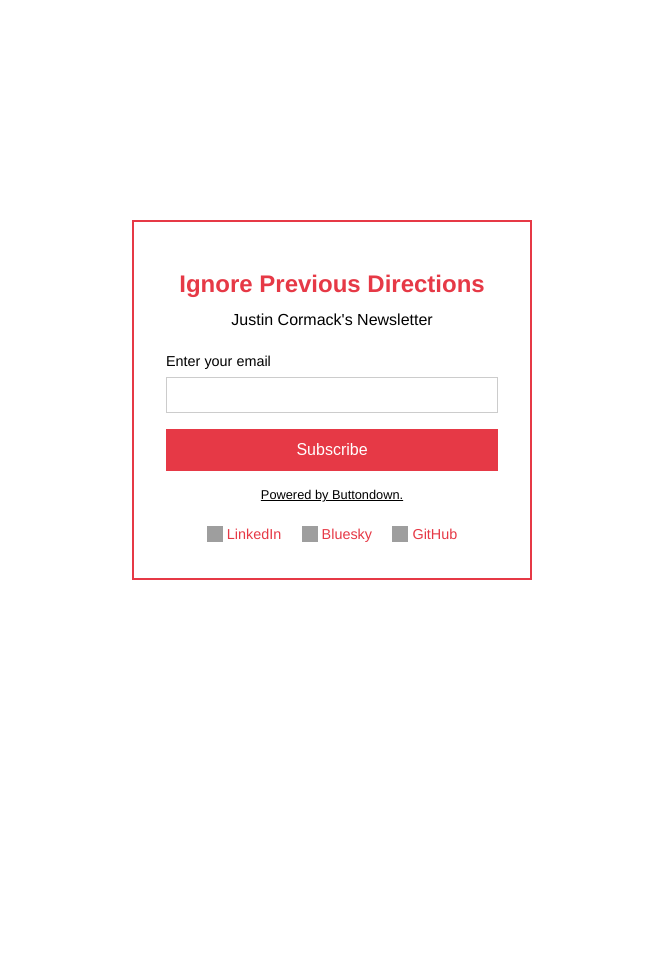
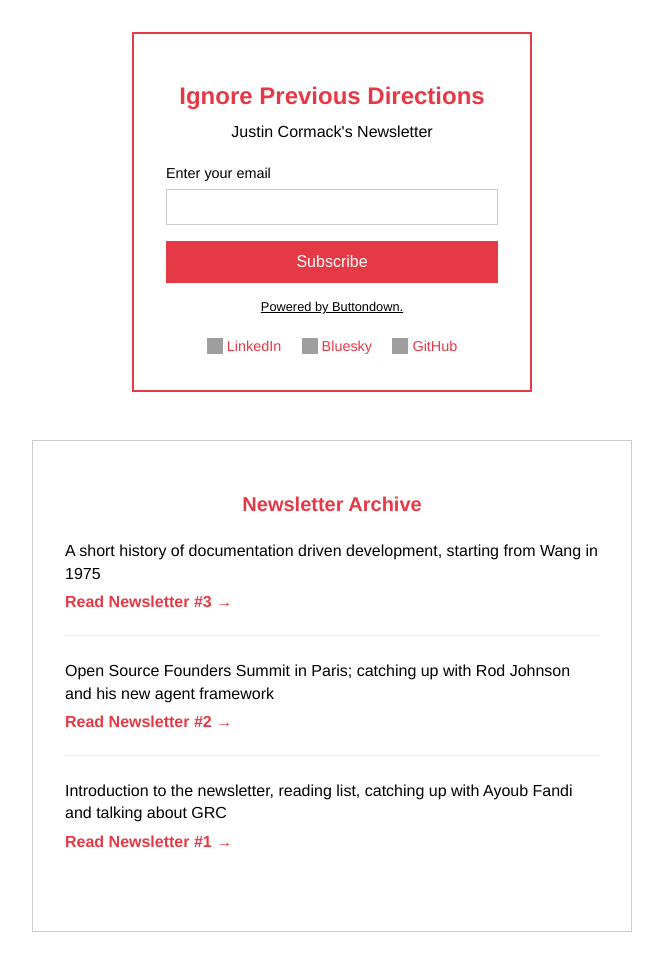
Before and after one commit to justincormack/ignorepreviousdirections, a plain HTML site: page index.html in a window 1280 px wide. Shown: the whole page, without its empty margins (308-971 px from the left). Before the commit the page ends 800 px from the top, so only its background shows below. Drawn offline with Linux system fonts and the light colour scheme; grey boxes are pictures that could not be loaded.

Commit message:
add archive
Signed-off-by: Justin Cormack <justin@specialbusservice.com>

```diff
--- a/index.html
+++ b/index.html
@@ -10,18 +10,31 @@
       font-family: Helvetica, Arial, sans-serif;
       background: #ffffff;
       color: #000000;
+      padding: 2rem 1rem;
+      min-height: 100vh;
       display: flex;
       justify-content: center;
-      align-items: center;
-      height: 100vh;
     }
 
-    .container {
+    .main-container {
+      max-width: 800px;
+      width: 100%;
+    }
+
+    .signup-container {
       max-width: 400px;
-      width: 100%;
+      margin: 0 auto 3rem auto;
       padding: 2rem;
       box-sizing: border-box;
       border: 2px solid #e63946; /* red accent */
+    }
+
+    .archive-container {
+      max-width: 600px;
+      margin: 0 auto;
+      padding: 2rem;
+      box-sizing: border-box;
+      border: 1px solid #ccc;
     }
 
     h1 {
@@ -101,10 +114,43 @@
       color: #000000;
       text-decoration: underline;
     }
+
+    .archive-title {
+      font-size: 1.25rem;
+      margin-bottom: 1.5rem;
+      text-align: center;
+      color: #e63946;
+    }
+
+    .newsletter-item {
+      margin-bottom: 1.5rem;
+      padding-bottom: 1.5rem;
+      border-bottom: 1px solid #eee;
+    }
+
+    .newsletter-item:last-child {
+      border-bottom: none;
+    }
+
+    .newsletter-description {
+      margin-bottom: 0.5rem;
+      line-height: 1.4;
+    }
+
+    .newsletter-link {
+      color: #e63946;
+      text-decoration: none;
+      font-weight: bold;
+    }
+
+    .newsletter-link:hover {
+      text-decoration: underline;
+    }
   </style>
 </head>
 <body>
-  <div class="container">
+  <div class="main-container">
+    <div class="signup-container">
       <h1>Ignore Previous Directions</h1>
       <h2>Justin Cormack's Newsletter</h2>
       <form
@@ -133,5 +179,25 @@
         </a>
       </div>
     </div>
+
+    <div class="archive-container">
+      <h3 class="archive-title">Newsletter Archive</h3>
+
+      <div class="newsletter-item">
+        <div class="newsletter-description">A short history of documentation driven development, starting from Wang in 1975</div>
+        <a href="#https://buttondown.com/justincormack/archive/ignore-previous-directions-3/" class="newsletter-link">Read Newsletter #3 →</a>
+      </div>
+
+      <div class="newsletter-item">
+        <div class="newsletter-description">Open Source Founders Summit in Paris; catching up with Rod Johnson and his new agent framework</div>
+        <a href="https://buttondown.com/justincormack/archive/ignore-previous-directions-number-2/" class="newsletter-link">Read Newsletter #2 →</a>
+      </div>
+
+      <div class="newsletter-item">
+        <div class="newsletter-description">Introduction to the newsletter, reading list, catching up with Ayoub Fandi and talking about GRC</div>
+        <a href="#" class="newsletter-link">Read Newsletter #1 →</a>
+      </div>
+    </div>
+  </div>
 </body>
 </html>
```
Lines whose indentation alone changed are shown as unchanged.
